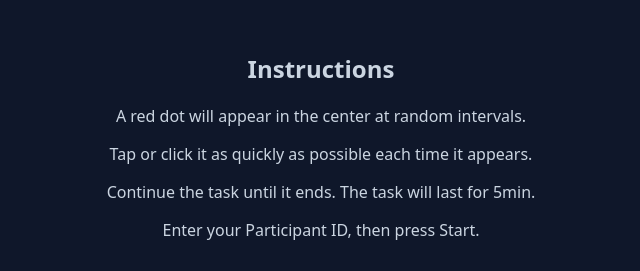
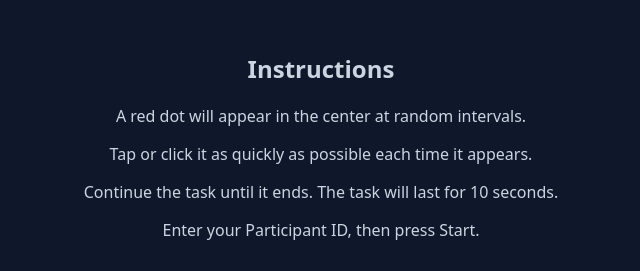
Before and after one commit to neuroergolab/PVT---REFRESH, a plain HTML site: page index.html in a window 1280 px wide. Shown: the part 196-467 px from the top of the page, without its empty margins (319-959 px from the left). Drawn offline with Linux system fonts and the light colour scheme.

Commit message:
Update index.html

```diff
--- a/index.html
+++ b/index.html
@@ -36,8 +36,7 @@
     <h2>Instructions</h2>
     <p>A red dot will appear in the center at random intervals.</p>
     <p>Tap or click it as quickly as possible each time it appears.</p>
-    <p> </p>
-    <p>Continue the task until it ends. The task will last for 5min.</p>
+    <p>Continue the task until it ends. The task will last for <span id="taskLen">a short time</span>.</p>
     <p>Enter your Participant ID, then press Start.</p>
   </div>
   <div id="gate">
@@ -63,6 +62,13 @@
   const TASK_DURATION_MS = 10000; // 10 seconds for debugging
   const MIN_DELAY_MS = 500;
   const MAX_DELAY_MS = 1500;
+
+  // Set human-readable task length in instructions
+  const taskLenEl = document.getElementById('taskLen');
+  if (taskLenEl) {
+    const humanDuration = (ms) => ms < 60000 ? (Math.round(ms/1000) + ' seconds') : (Math.round(ms/60000) + ' minutes');
+    taskLenEl.textContent = humanDuration(TASK_DURATION_MS);
+  }
 
   let running = false;
   let completed = false; // lock after one run
```
